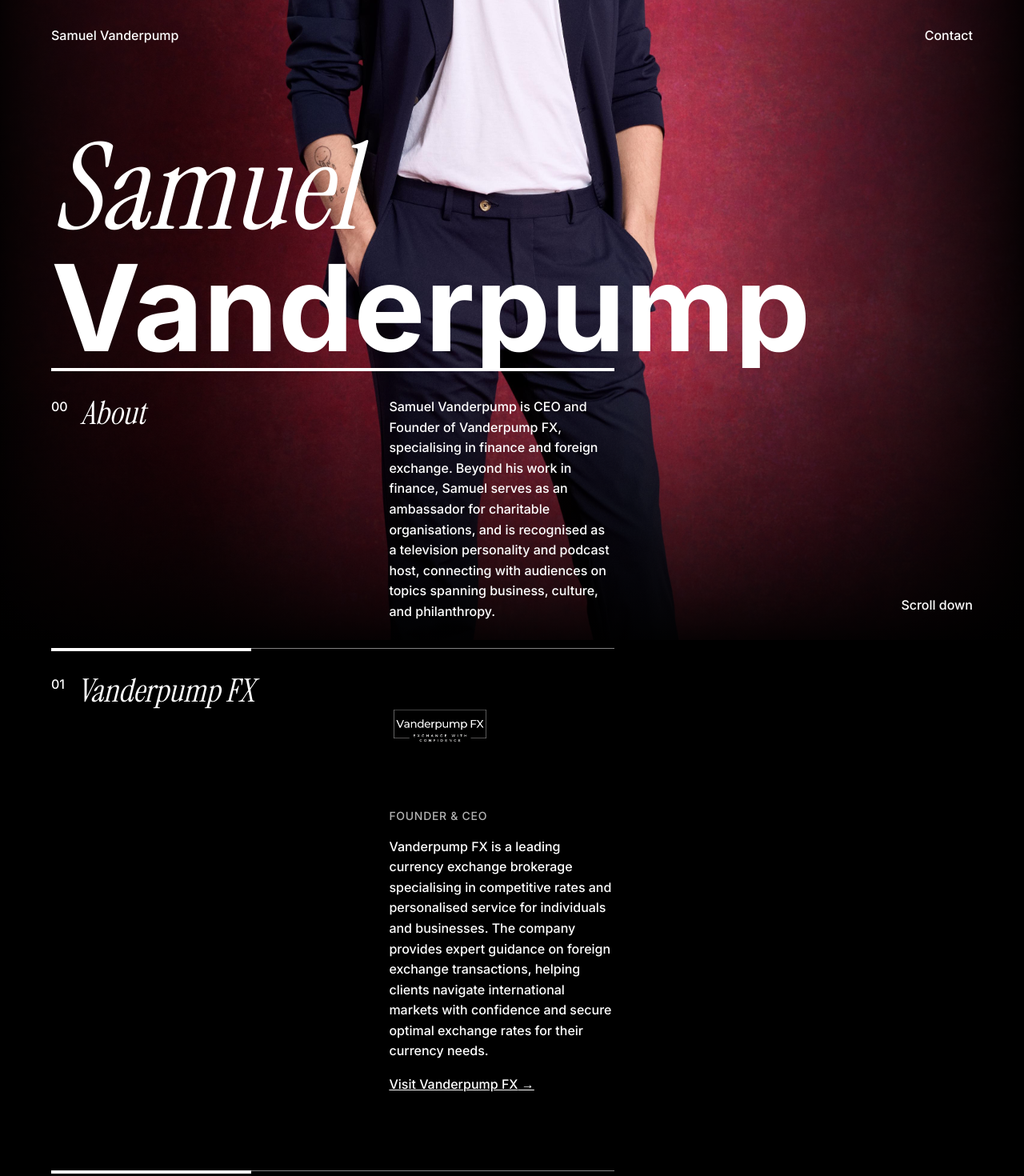
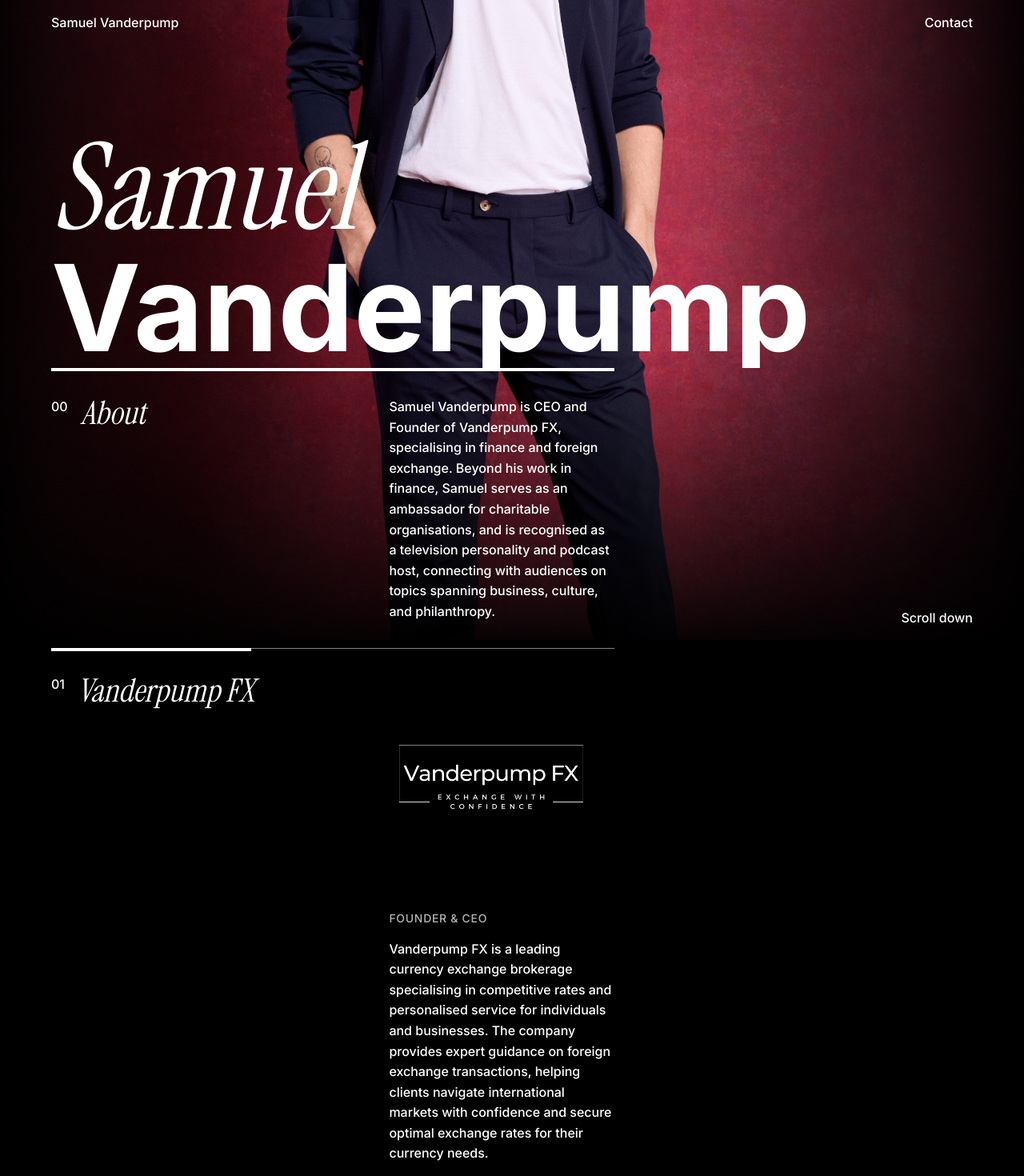
Before and after one commit to jackvdp/samuelvanderpump, a Next.js app: page / in a window 1280 px wide. Shown: the top 1470 px of the page at 80% size. Built offline with nearby package versions, Linux system fonts and the light colour scheme.

Commit message:
Add footer and make other changes

```diff
--- a/src/app/page.tsx
+++ b/src/app/page.tsx
@@ -3,6 +3,7 @@
 import Hero from "@/components/hero";
 import Navigation from "@/components/navigation";
 import ContentSections from "@/components/content-sections";
+import Footer from "@/components/footer";
 
 export default function Home() {
   return (
@@ -23,6 +24,9 @@
 
         {/* Content Sections - All other sections */}
         <ContentSections />
+
+        {/* Footer */}
+        <Footer />
       </div>
     </>
   );
--- a/src/components/content-sections.tsx
+++ b/src/components/content-sections.tsx
@@ -22,9 +22,9 @@
   }
 
   return (
-    <div className="relative z-10 space-y-24 pb-32">
+    <div className="relative z-10 pb-32">
       {contentSections.map((section, index) => (
-        <section key={index} className="px-8 md:px-16" data-section={section.id}>
+        <section key={index} className="px-8 md:px-16 pb-24" data-section={section.id}>
           <SectionCard
             number={section.number}
             title={section.title}
@@ -39,7 +39,7 @@
                   rel="noopener noreferrer"
                   className="inline-block"
                 >
-                  <div className="relative w-32 h-32 mb-4">
+                  <div className="relative w-64 h-64 mb-4">
                     <Image
                       src={section.logo}
                       alt={section.title}
--- /dev/null
+++ b/src/components/footer.tsx
@@ -0,0 +1,30 @@
+"use client";
+
+import { motion, useInView } from "framer-motion";
+import { useRef } from "react";
+import NavItem from "./nav-item";
+
+export default function Footer() {
+  const ref = useRef(null);
+  const isInView = useInView(ref, { once: true, amount: 0.5 });
+
+  return (
+    <footer ref={ref} className="relative z-10 pb-4 px-16">
+      {/* Animated line - full width */}
+      <motion.div
+        className="w-full h-[4px] bg-white mb-4"
+        initial={{ width: 0 }}
+        animate={isInView ? { width: "100%" } : { width: 0 }}
+        transition={{
+          duration: 1,
+          ease: "linear"
+        }}
+      />
+
+      {/* Footer content */}
+        <NavItem href="https://vanderpump.tech">
+          Made by Vanderpump Tech
+        </NavItem>
+    </footer>
+  );
+}
--- a/src/components/navigation.tsx
+++ b/src/components/navigation.tsx
@@ -25,7 +25,7 @@
 
   return (
     <nav className="fixed inset-0 pointer-events-none z-50">
-      <div className="absolute top-0 left-0 right-0 flex items-start justify-between pr-16 pl-16 pt-8">
+      <div className="absolute top-0 left-0 right-0 flex items-start justify-between pr-16 pl-16 pt-4">
         {/* Top Left - Samuel Vanderpump */}
         <div className="pointer-events-auto">
           <NavItem>Samuel Vanderpump</NavItem>
@@ -38,7 +38,7 @@
       </div>
 
       {/* Bottom Right - Scroll indicator */}
-      <div className="absolute bottom-0 right-0 pr-16 pb-8">
+      <div className="absolute bottom-0 right-0 pr-16 pb-4">
         <div className="pointer-events-auto">
           {isScrolled ? (
             <NavItem onClick={scrollToTop}>Back to top</NavItem>
```
Also changed, not shown: public/logos/vanderpumpfx.png.
